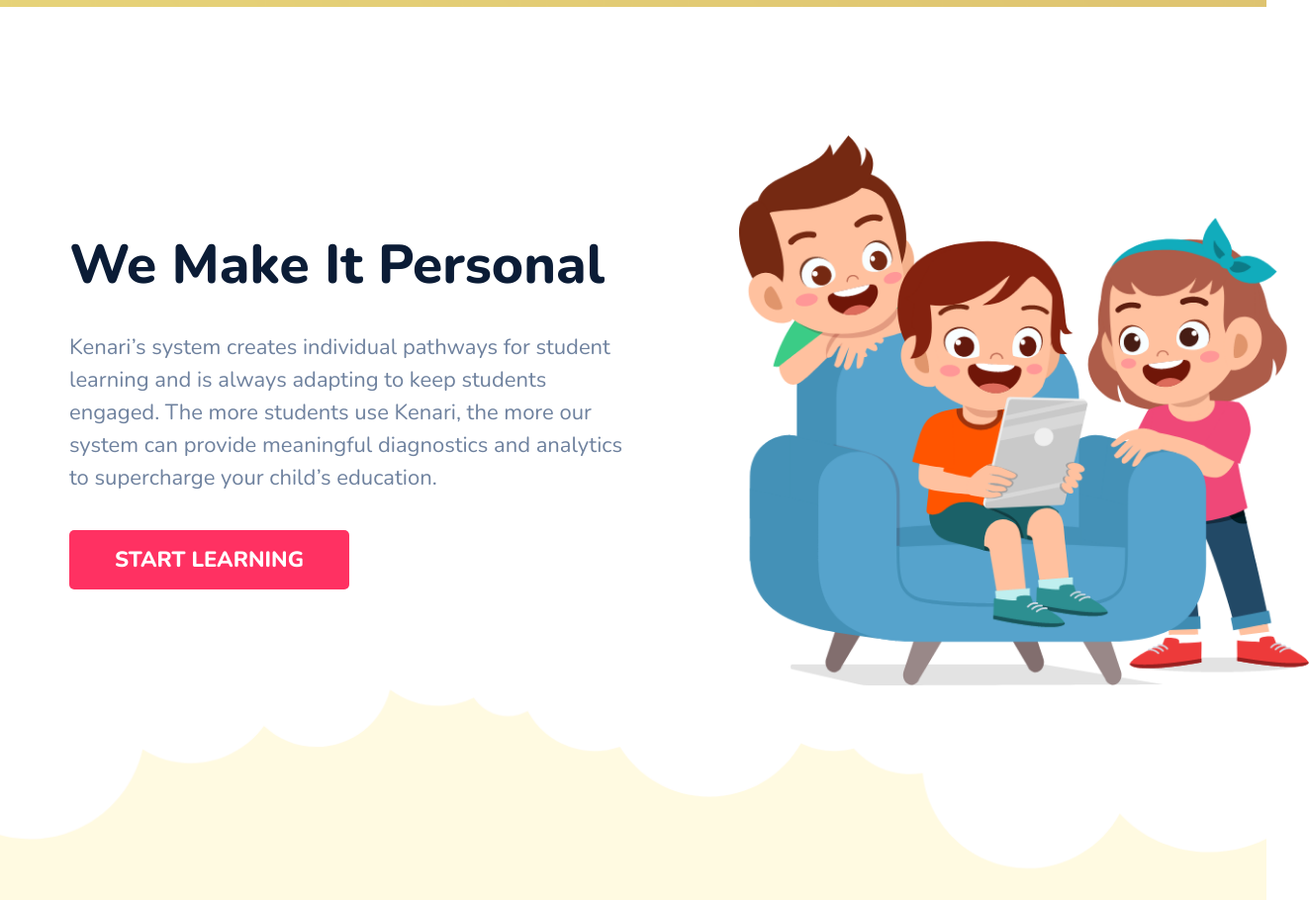
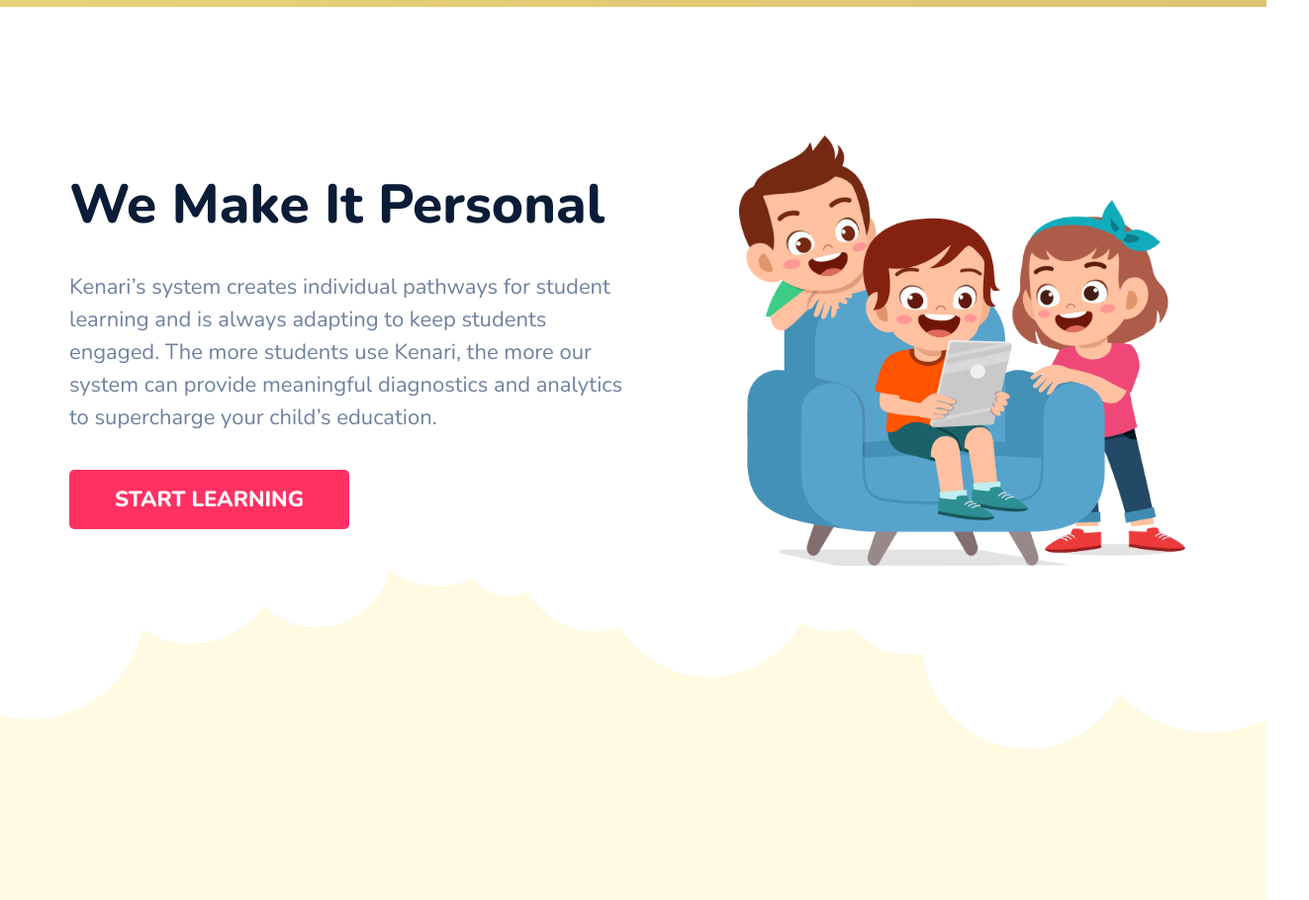
Before and after one commit to mehedihasanshamim-star/Kenari, a plain HTML site: page index.html in a window 1280 px wide. Shown: the part 2940-3850 px from the top of the page at 99% size, 1323 px wide, since content can reach past the window. Drawn offline with nearby package versions, Linux system fonts and the light colour scheme.

Commit message:
make-img

```diff
--- a/scss/section/_make.scss
+++ b/scss/section/_make.scss
@@ -37,4 +37,7 @@
     @media #{$tab_device}{
         text-align: center;
     }
+    @media #{$big_screen}{
+        margin-right: 0;
+    }
 }
```
Also changed, not shown: css/style.css, 1 other file.
